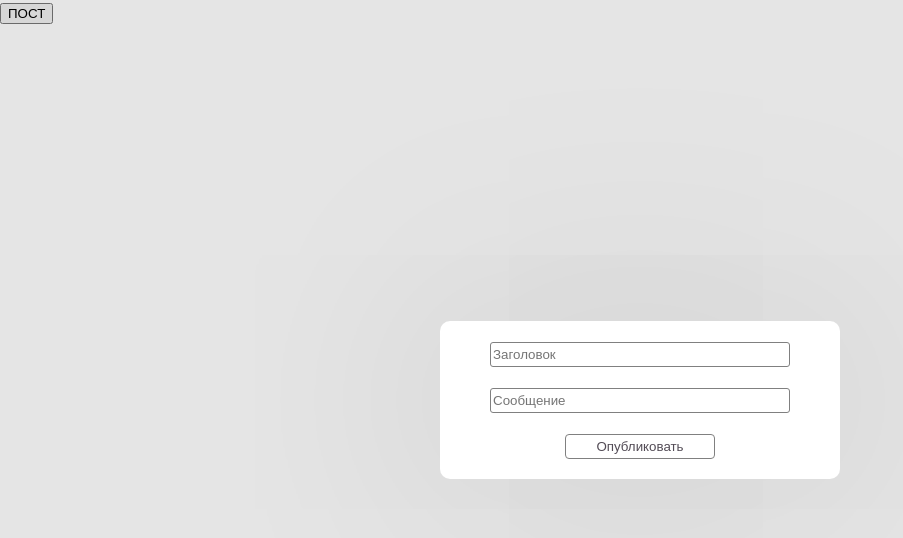
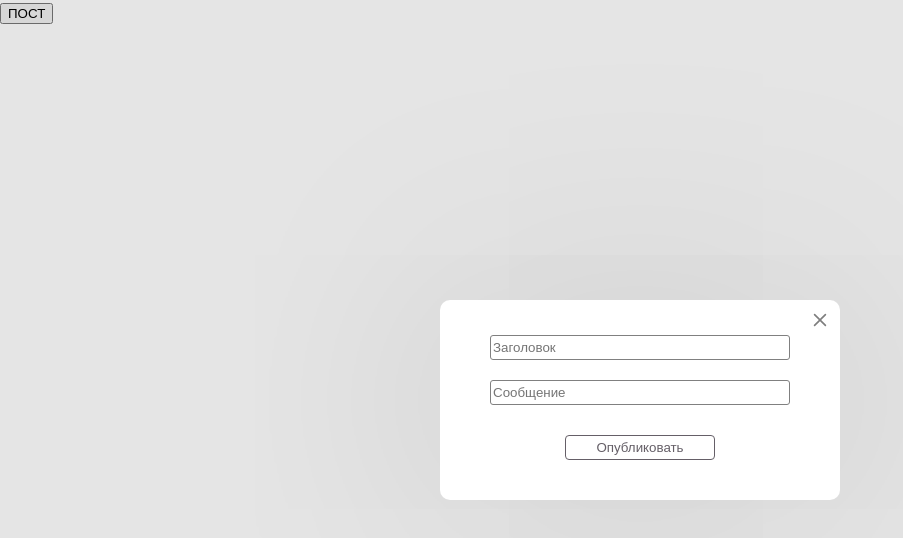
Before and after one commit to Adil-Tarzhemanov/blogWithChin, a React (Create React App) app: page / in a window 1280 px wide. Both pictures are taken after a click on the button "ПОСТ". Shown: the top 538 px of the page, without its empty margins (0-903 px from the left). Built offline with nearby package versions, Linux system fonts and the light colour scheme; the HTML template or start-up script is replaced by a standard one.

Commit message:
chin. Complited modalWindow.

```diff
--- a/src/App.js
+++ b/src/App.js
@@ -13,6 +13,7 @@ function App() {
       <div className={s.App}>
         {
             createPostIsOpen && <CreatePost
+                setCreatePostIsOpen={setCreatePostIsOpen}
                 setPostItems={setPostItems}
                 postItems={postItems}
             />
--- a/src/components/CreatePost/CreatePost.jsx
+++ b/src/components/CreatePost/CreatePost.jsx
@@ -1,10 +1,11 @@
 import s from './CreatePost.module.scss'
 import React from "react";
 
-const CreatePost = ({ setPostItems, postItems}) => {
+const CreatePost = ({setCreatePostIsOpen, setPostItems, postItems}) => {
 
   const [titleInput, setTitleInput] = React.useState('')
   const [messageInput, setMessageInput] = React.useState('')
+  const [errorText,setErrorText]=React.useState('')
 
 
   const onClickCreatePost = () => {
@@ -15,12 +16,18 @@ const CreatePost = ({ setPostItems, postItems}) => {
         title: titleInput,
         text: messageInput,
       }
-      // setCreatePostIsOpen(prevState => !prevState)
+      setCreatePostIsOpen(prevState => !prevState)
       setPostItems(prevState => [...prevState, newPost])
       setTitleInput('')
       setMessageInput('')
+      setErrorText('')
     }
+    else {
+      if (messageInput.length===0&&titleInput.length===0)setErrorText('Необходимо ввести заголовок и сообщение')
+      else if (titleInput.length===0)setErrorText('Необходимо ввести заголовок')
+      else if (messageInput.length===0)setErrorText('Необходимо ввести сообщение')
 
+    }
     console.log(postItems)
 
   }
@@ -30,11 +37,13 @@ const CreatePost = ({ setPostItems, postItems}) => {
         <div className={s.modal}></div>
 
         <div className={s.content}>
+          <svg onClick={() =>setCreatePostIsOpen(false) } className={s.closeSvg} width="20px" height="20px" viewBox="0 0 24 24" fill="none" xmlns="http://www.w3.org/2000/svg"><path fill-rule="evenodd" clip-rule="evenodd" d="M19.207 6.207a1 1 0 0 0-1.414-1.414L12 10.586 6.207 4.793a1 1 0 0 0-1.414 1.414L10.586 12l-5.793 5.793a1 1 0 1 0 1.414 1.414L12 13.414l5.793 5.793a1 1 0 0 0 1.414-1.414L13.414 12l5.793-5.793z" fill="#000000"/></svg>
 
           <input value={titleInput} onChange={(event) => setTitleInput(event.target.value)}
                  placeholder={'Заголовок'}/>
           <input value={messageInput} onChange={(event) => setMessageInput(event.target.value)}
                  placeholder={'Сообщение'}/>
+          <div className={s.errorText}>{errorText}</div>
 
           <button onClick={onClickCreatePost}>Опубликовать</button>
 
--- a/src/components/CreatePost/CreatePost.module.scss
+++ b/src/components/CreatePost/CreatePost.module.scss
@@ -16,24 +16,58 @@
     left: 50%;
     top: 50%;
     transform: translate(-50%, -50%);
-
+    padding-top: 15px;
+    height: 200px;
     background-color: white;
     width: 400px;
     border-radius: 10px;
-    padding: 20px 10px;
     opacity: 1;
-    box-shadow: 0px 0px 1000px 20px rgba(0, 0, 0, .1);
+    box-shadow: 0 0 1000px 20px rgba(0, 0, 0, .1);
+
+    .errorText{
+      margin-top: 2px;
+      position: absolute;
+      left: 50%;
+      width: 400px;
+      transform: translate(-50%, 0%);
+
+      font-size: 14px;
+      color: #d20a40;
+
+    }
+    .closeSvg{
+      opacity: 0.5;
+      position: absolute;
+      right: 10px;
+      top: 10px;
+      cursor: pointer;
+      &:hover{
+        opacity: 0.7;
+      }
+      &:active{
+        opacity: 0.5;
+      }
+    }
 
     button {
-      color: #534c56;
-      border: 1px solid gray;
+      margin-top: 30px;
+      color: #3f3842;
+      border: 1px solid #3f3842;
       width: 150px;
       height: 25px;
       border-radius: 4px;
       background-color: white;
+      cursor: pointer;
+      opacity: 0.8;
+      &:hover{
+        opacity: 1;
+      }
+      &:active{
+        opacity: 0.7;
+      }
     }
     input{
-      margin-bottom: 20px;
+      margin-top: 20px;
       outline:none;
       border-radius: 3px;
       border: 1px solid gray;
```
Also changed, not shown: public/logo192.png (deleted), public/logo512.png (deleted).
